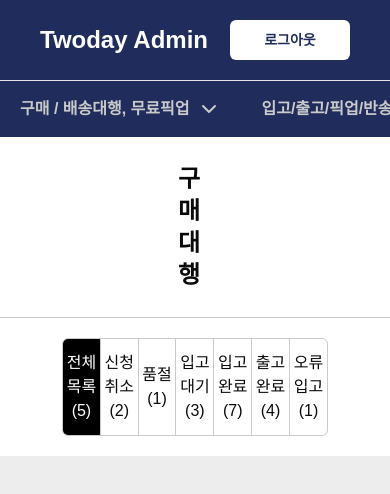
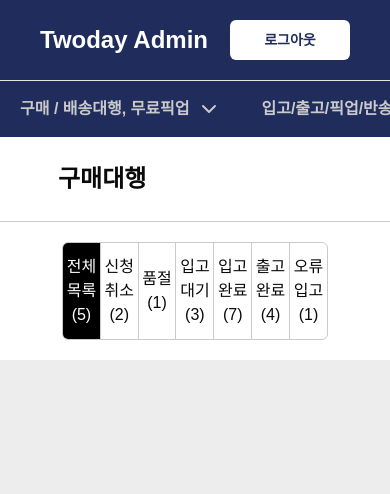
Before and after one commit to kwb020312/twoday_admin, a Next.js app: page /dashboard/sales/purchase in a window 390 px wide. Shown: the top 494 px of the page. Built offline with nearby package versions, Linux system fonts and the light colour scheme; a web font is replaced by a local one.

Commit message:
feat: 라인 맞춤

```diff
--- a/app/dashboard/sales/purchase/page.tsx
+++ b/app/dashboard/sales/purchase/page.tsx
@@ -9,7 +9,7 @@ function PurchasePage() {
   return (
     <div>
       {/* 타이틀 */}
-      <div className="px-44.5 py-6.5 border-b border-[#CACACA]">
+      <div className="lg:px-44.5 px-14.5 py-6.5 border-b border-[#CACACA]">
         <h1 className="font-semibold text-2xl">구매대행</h1>
       </div>
       {/* 필터 & 테이블 */}
```
